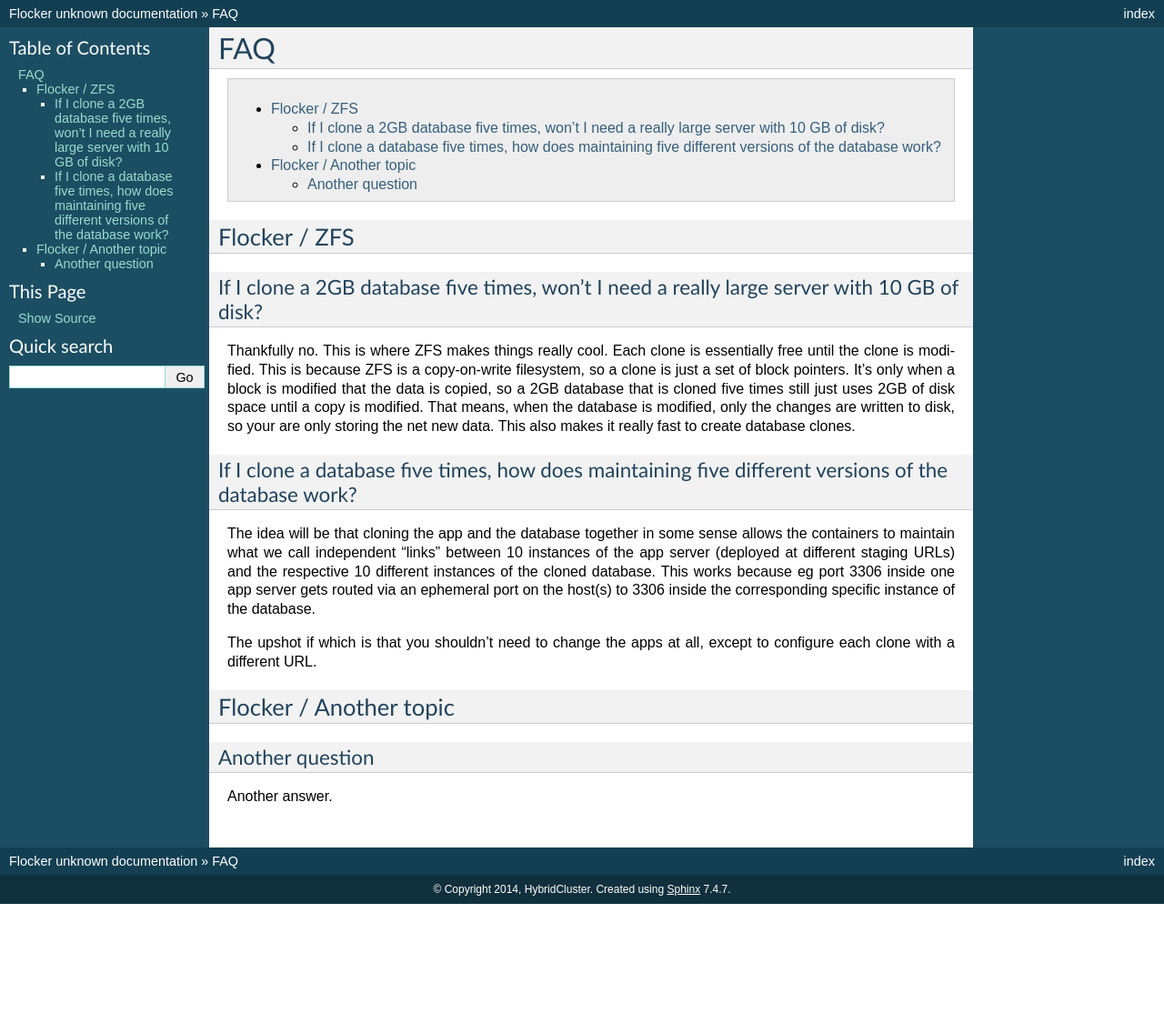
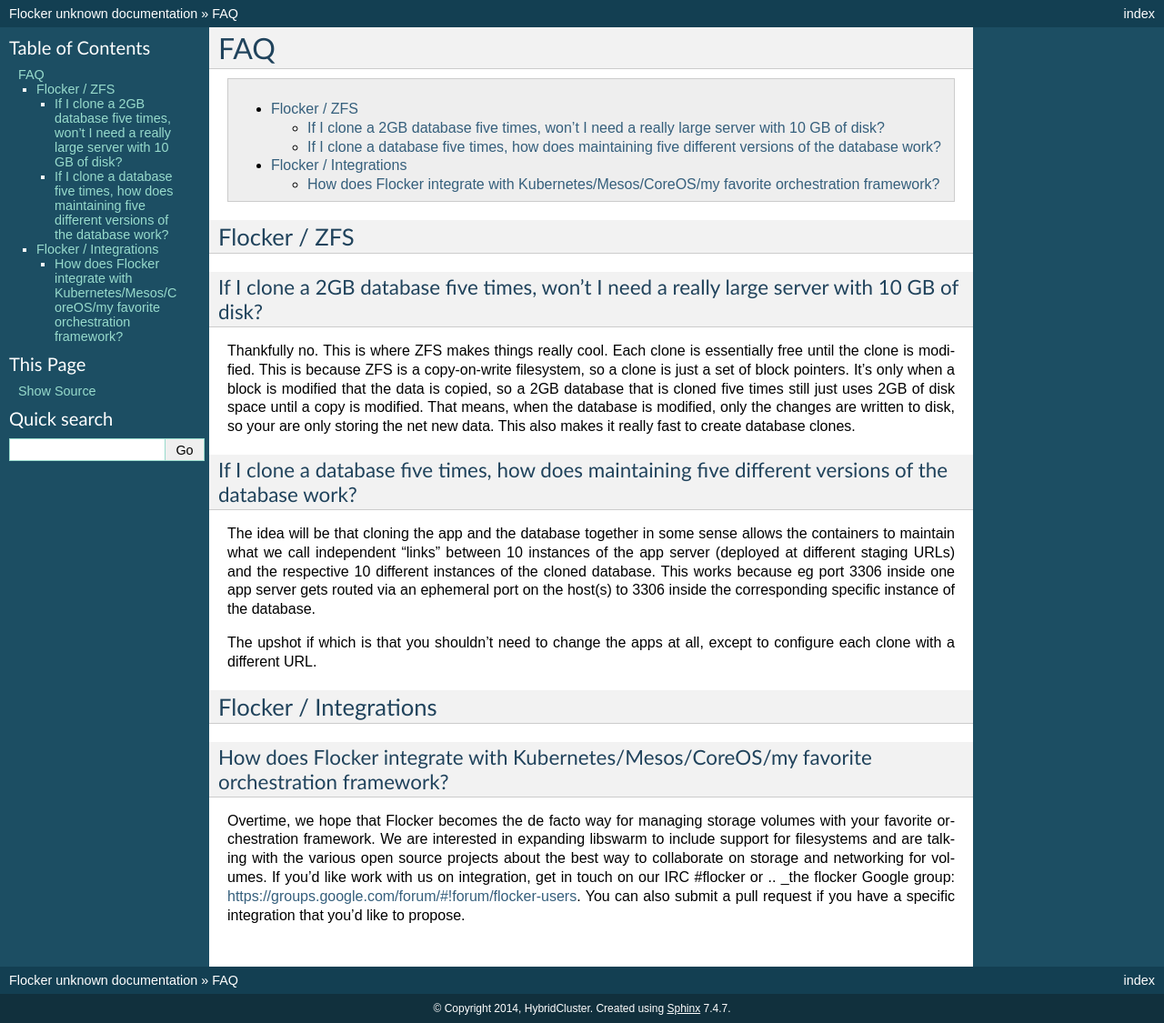
Before and after one commit to ClusterHQ/flocker, a Sphinx documentation site: the page built from docs/faq/flocker-faq.rst, in a window 1280 px wide. Shown: the whole page at 91% size. Built offline with Sphinx 7.4.7, drawn with Linux system fonts in a browser that asks for light colours; before the commit the page ends 994 px from its top, so only the background shows below that.

Commit message:
added integrations

```diff
--- a/docs/faq/flocker-faq.rst
+++ b/docs/faq/flocker-faq.rst
@@ -25,14 +25,17 @@
 If I clone a database five times, how does maintaining five different versions of the database work?
 **************************************************************************************************************
 
-The idea will be that cloning the app and the database together in some sense allows the containers to maintain what we call independent "links" between 10 instances of the app server (deployed at different staging URLs) and the respective 10 different instances of the cloned database. This works because eg port 3306 inside one app server gets routed via an ephemeral port on the host(s) to 3306 inside the corresponding specific instance of the database.
+The idea will be that cloning the app and the database together in some sense allows the containers to maintain what we call independent "links" between 10 instances of the app server (deployed at different staging URLs) and the respective 10 different instances of the cloned database.
+This works because eg port 3306 inside one app server gets routed via an ephemeral port on the host(s) to 3306 inside the corresponding specific instance of the database.
 
 The upshot if which is that you shouldn't need to change the apps at all, except to configure each clone with a different URL.
 
-Flocker / Another topic
+Flocker / Integrations
 ~~~~~~~~~~~~~~~~~~~~~~~~~~~~~~~~~~~~~~~~~~~~~~~~~~~~~~~~~~~~~~~~~~~~~~~~~~~~~~~~~~~~~~~~~~~~~~~~~~~~~~~~~~~~~~
 
-Another question
+How does Flocker integrate with Kubernetes/Mesos/CoreOS/my favorite orchestration framework?
 **************************************************************************************************************
-
-Another answer.
+Overtime, we hope that Flocker becomes the de facto way for managing storage volumes with your favorite orchestration framework.
+We are interested in expanding libswarm to include support for filesystems and are talking with the various open source projects about the best way to collaborate on storage and networking for volumes.
+If you'd like work with us on integration, get in touch on our IRC #flocker or .. _the flocker Google group: https://groups.google.com/forum/#!forum/flocker-users.
+You can also submit a pull request if you have a specific integration that you'd like to propose.
```
